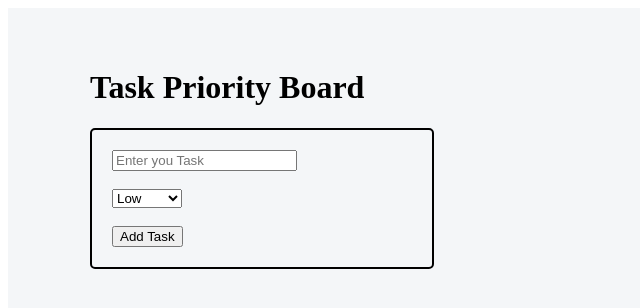
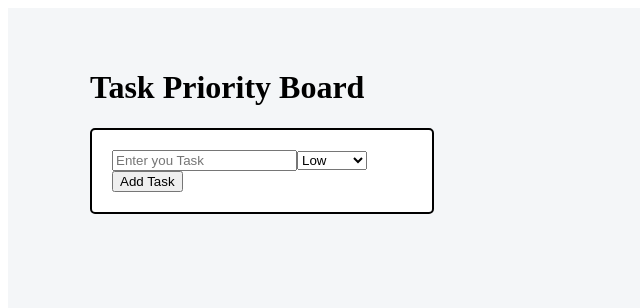
Before and after one commit to muskan-chouhan/react, a React (Vite) app in the folder 39-project-task-board/: page / in a window 1280 px wide. Shown: the top 308 px of the page, without its empty margins (0-640 px from the left). Built offline with nearby package versions, Linux system fonts and the light colour scheme.

Commit message:
add desgin in form

```diff
--- a/39-project-task-board/src/TaskForm.jsx
+++ b/39-project-task-board/src/TaskForm.jsx
@@ -4,19 +4,23 @@ const FormCard = styled.div`
       width:300px;
       padding:20px;
       border-radius:5px;
+      background:white;
+      box-shadow:0 4px 12px rgba(0,0,0,0,0.8);
+      display :flex;
+      flex-direction:column;
+      gap:15px;
+
 `
 const TaskForm = () => {
     return (
         <FormCard>
             <form>
                 <input type='text' placeholder='Enter you Task'></input>
-                <br /><br />
                 <select>
                     <option>Low</option>
                     <option>Medium</option>
                     <option>High</option>
                 </select>
-                <br /><br />
                 <button>Add Task</button>
             </form>
         </FormCard>
```
